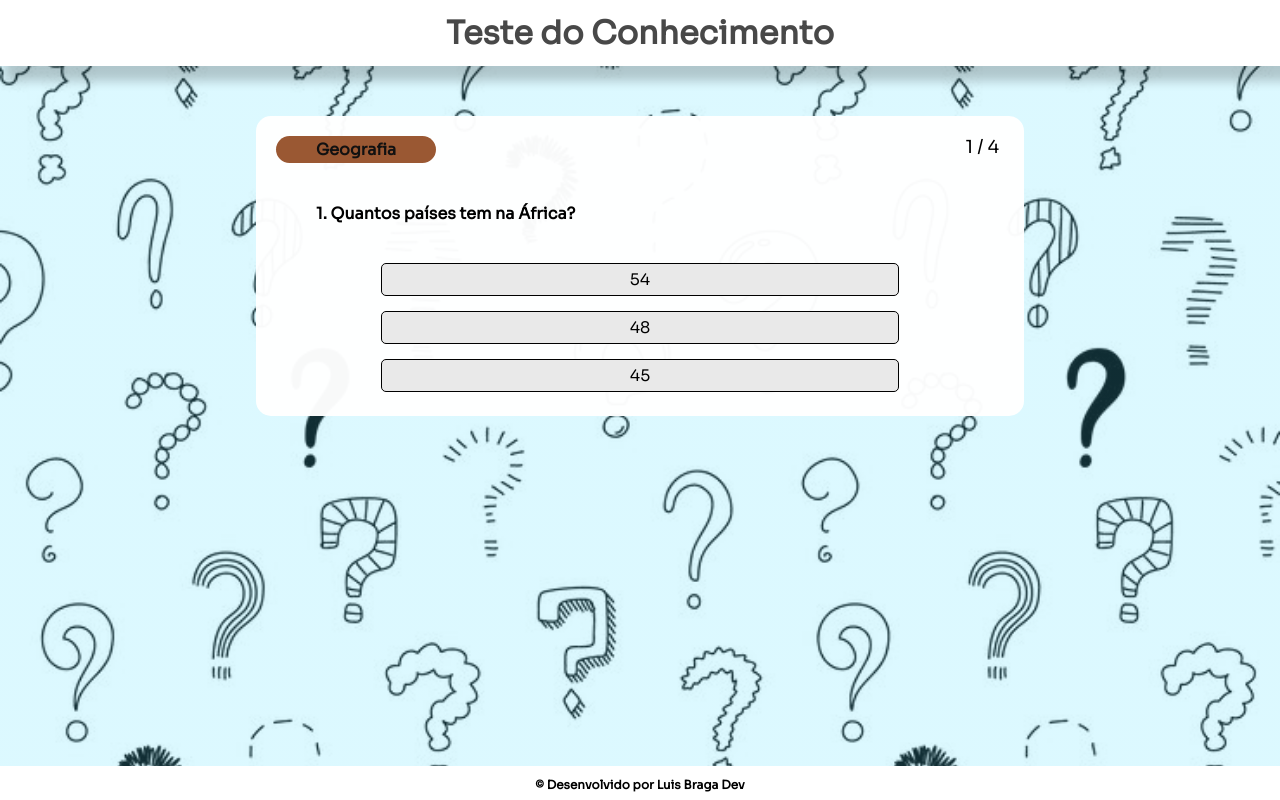
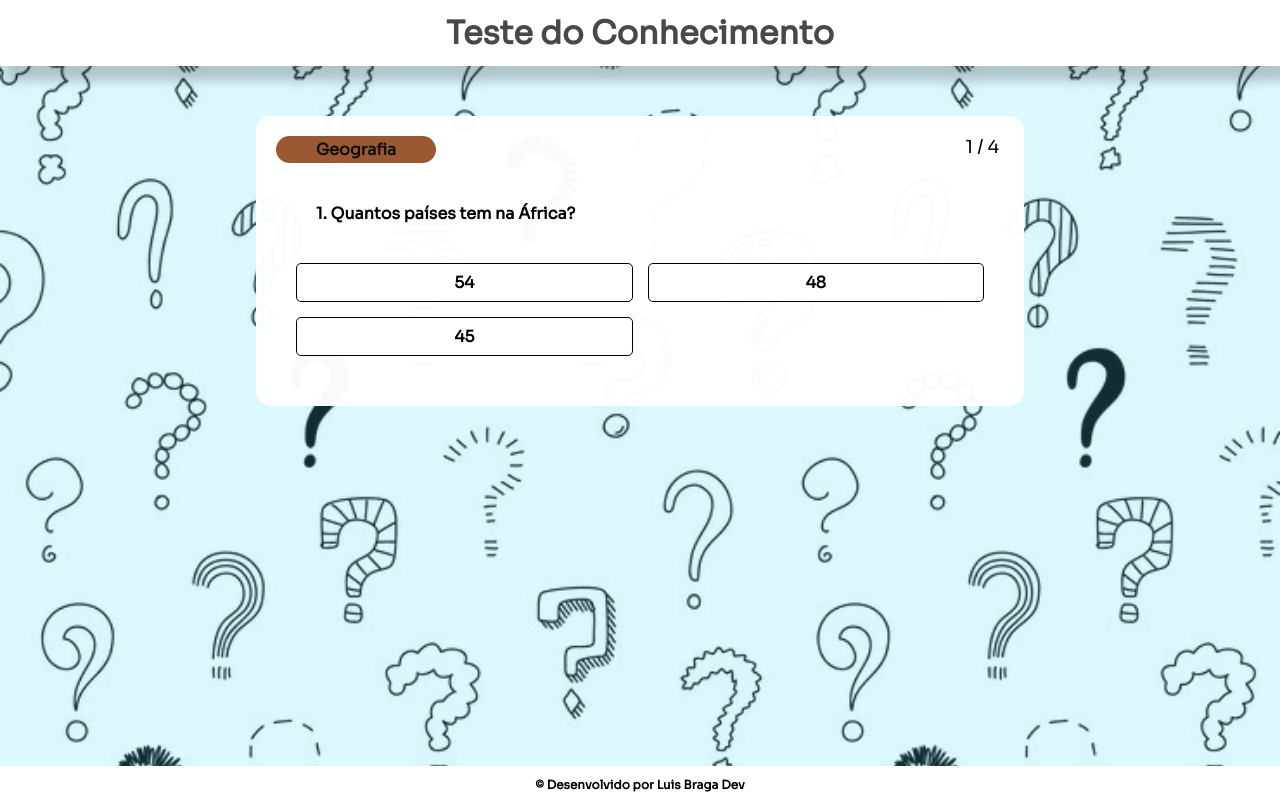
Before and after one commit to LuisBraga31/quizAppV2, a React (Vite) app: page /0 in a window 1280 px wide. Built offline with nearby package versions, Linux system fonts and the light colour scheme.

Commit message:
Melhorando a estilização da pagina de detalhe

```diff
--- a/src/pages/DetailQuestion/detail.css
+++ b/src/pages/DetailQuestion/detail.css
@@ -13,7 +13,7 @@
     width: 100%;
     gap: 10px;
     margin: 0 20%;
-    height: 300px;
+    padding-bottom: 50px;
 }
 
 .questionTagAndIndex {
@@ -47,28 +47,30 @@
 }
 
 .answers {
+
     margin-top: 15px;
-    display: flex;
-    flex-direction: column;
-    align-items: center;
+    display: grid;
+    grid-template-columns: repeat(auto-fit, minmax(20rem, 1fr));
+    justify-items: center;
     gap: 15px;
-    padding: 0 40px;
+    padding: 0 20px;
 }
 
 .answers button {
-    width: 80%;
-    padding: 5px;
+    width: 100%;
+    padding: 8px 0;
     border: none;
     border-radius: 5px;
     font-size: 16px;
+    font-weight: bold;
     cursor: pointer;
     color: black;
     border: 1px solid black;
-    background-color: #e9e9e9;
+    background-color: #ffffff;
 }
 
 button:hover {
-    opacity: 0.7;
+    background-color: rgb(229, 229, 229);
 }
 
 /* FEEDBACK */
```
